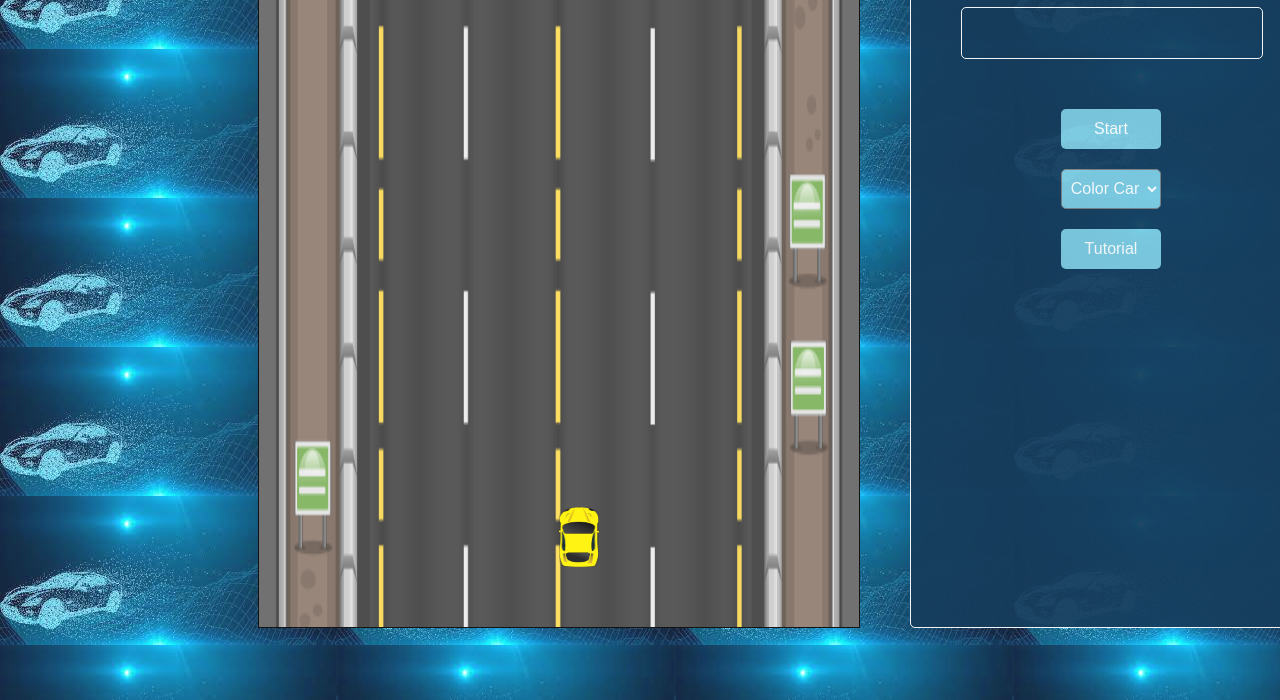
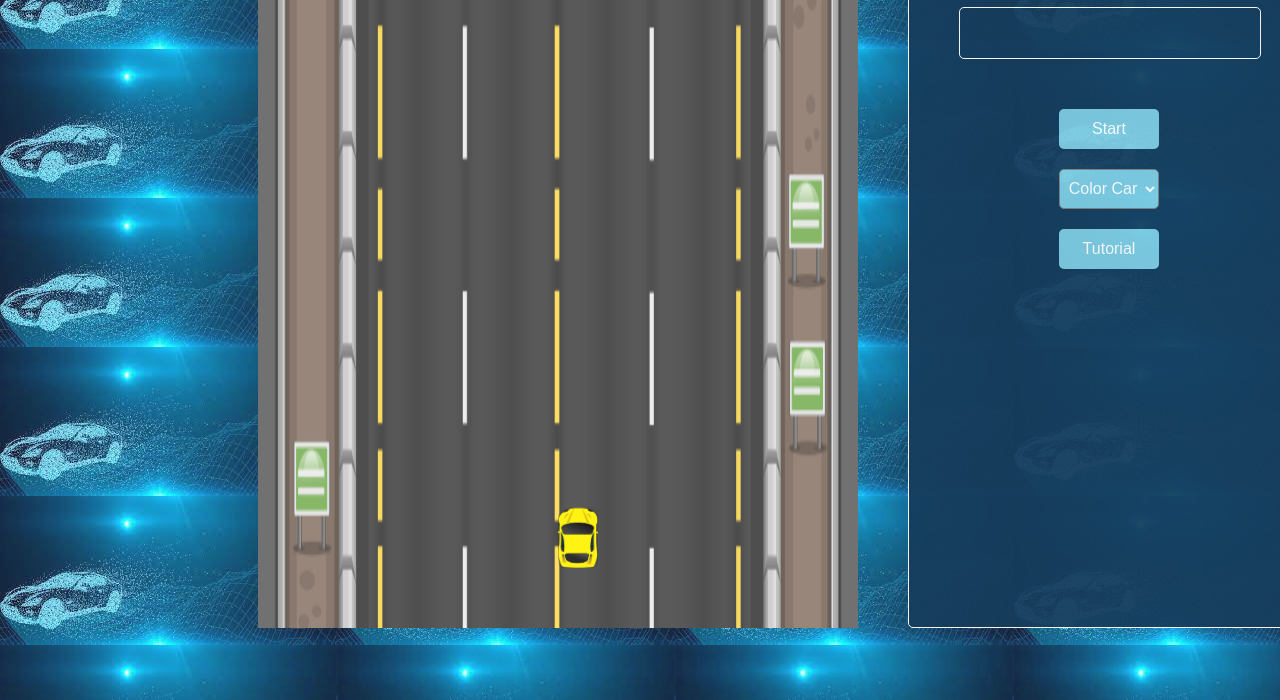
Before and after one commit to trungkien2803/gamelaixe, a plain HTML site: page index.html in a window 1280 px wide. Shown: the part 100-800 px from the top of the page. Drawn offline with Linux system fonts and the light colour scheme.

Commit message:
Delete border canvas

```diff
--- a/index.html
+++ b/index.html
@@ -1,6 +1,5 @@
 <!DOCTYPE html>
 <html lang="en">
-
 <head>
     <meta charset="UTF-8" />
     <meta http-equiv="X-UA-Compatible" content="IE=edge" />
@@ -14,7 +13,7 @@ x
         <source src="audio.mp3" type="audio/mpeg">
     </audio>
     <div class="container">
-        <canvas id="canvas" width="600px" height="700px" style="border: 1px solid black"></canvas>
+        <canvas id="canvas" width="600px" height="700px"></canvas>
         <div style="display: none">
             <img id="img" src="car.png" />
             <img src="car2-1.png" alt="" id="imgB1">
```
